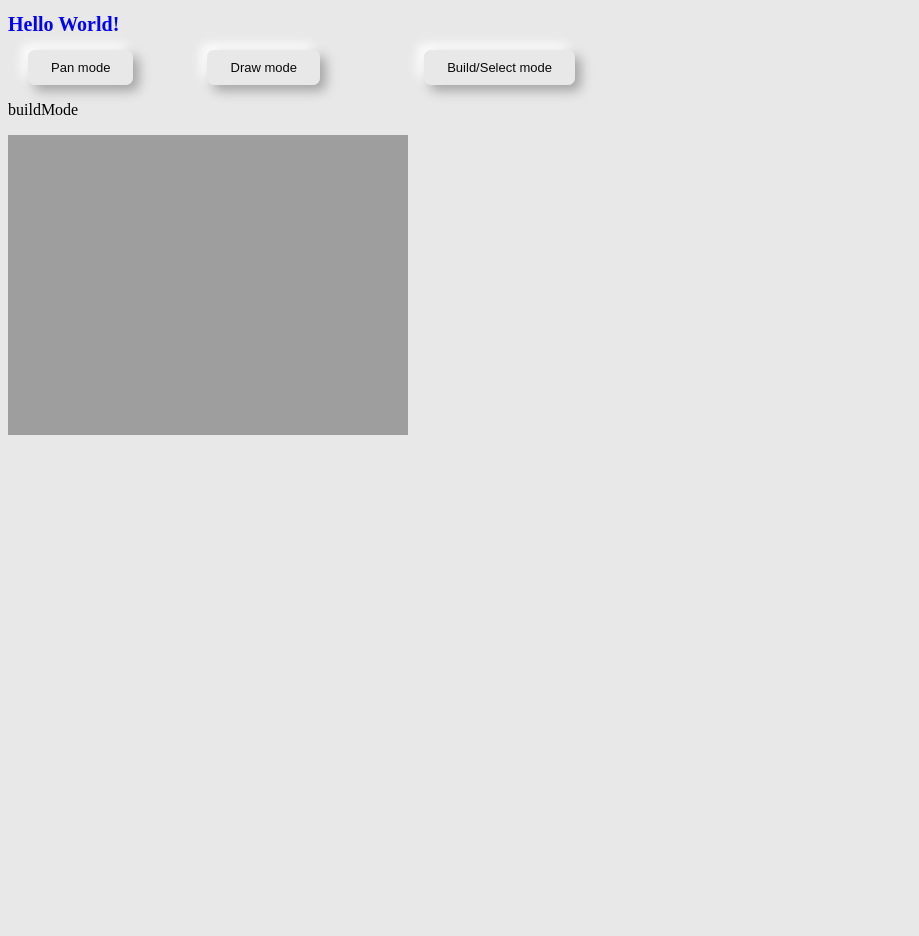
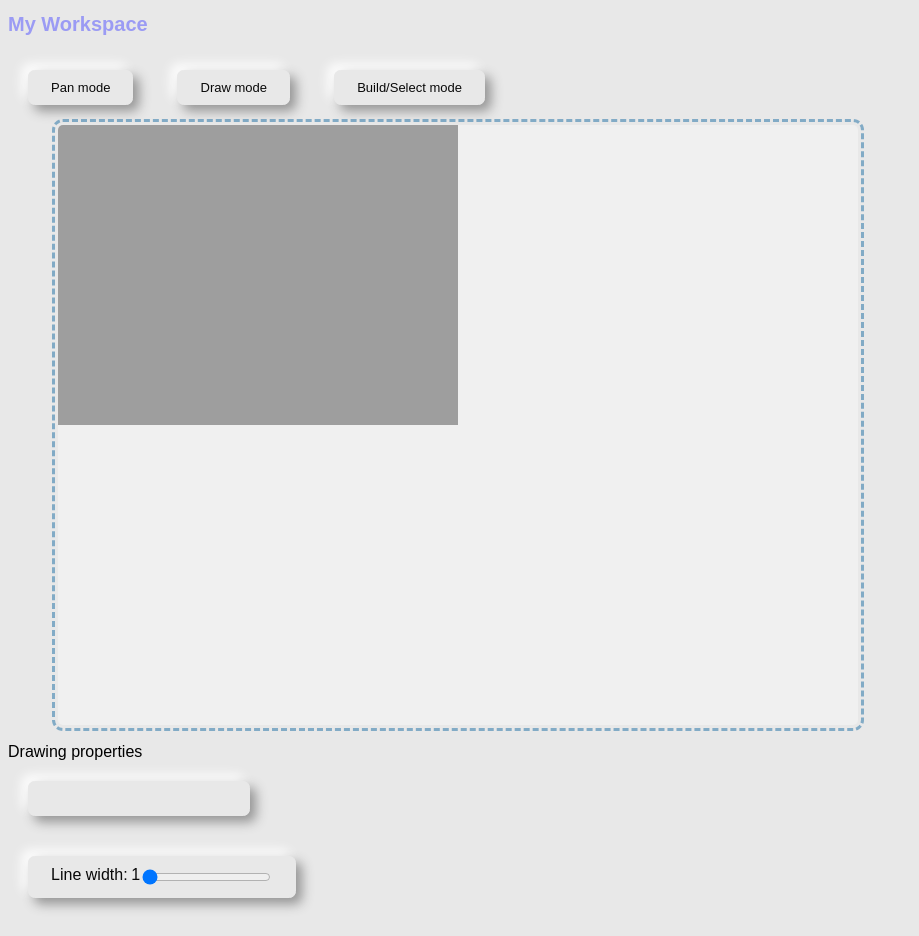
Before and after one commit to osamaas1993/Fabric-JS-Test, a plain HTML site: page index.html in a window 1280 px wide. Shown: the whole page, without its empty margins (0-919 px from the left). Before the commit the page ends 800 px from the top, so only its background shows below. Drawn offline with Linux system fonts and the light colour scheme.

Commit message:
Add files via upload

```diff
--- a/index.html
+++ b/index.html
@@ -1,29 +1,102 @@
+<!-- @format -->
+
 <!DOCTYPE html>
 <html lang="en">
 	<head>
-    <meta charset="UTF-8">
-    <meta http-equiv="X-UA-Compatible" content="IE=edge">
-    <meta name="viewport" content="width=device-width, initial-scale=1.0">
+		<meta charset="UTF-8" />
+		<meta http-equiv="X-UA-Compatible" content="IE=edge" />
+		<meta name="viewport" content="width=device-width, initial-scale=1.0" />
 		<link rel="stylesheet" type="text/css" href="style.css" />
 		<title>My Fabric JS Test</title>
 	</head>
 	<body>
-    <h1>Hello World!</h1>
+		<h1>My Workspace</h1>
 
-    <button style = "margin-inline: 20px" onclick="togglePan()">Pan mode</button>
-    <button style = "margin-inline: 50px" onclick="toggleDraw()">Draw mode</button>
-    <button style = "margin-inline: 50px" onclick="toggleBuild()">Build/Select mode</button>
-    <br>
-    <p id="canvas-mode"></p>
-    <canvas id="canvasID"></canvas>
+		<button class="abstract" onclick="togglePan()">Pan mode</button>
+		<button class="abstract" onclick="toggleDraw()">Draw mode</button>
+		<button class="abstract" onclick="toggleBuild()">Build/Select mode</button>
+
+		<br />
+
+		<!-- <p id="canvas-mode"></p> -->
+		<canvas style="margin-inline: 50px" id="canvasID"></canvas>
+		<br />
+
+    <!-- drawing parameters-->
+    <div id="drawing-mode-options">
+    <label><h6 class="propertyText">Drawing properties</h6></label>
+      <input class ="abstract" id="colorPicker" data-jscolor="{value:'#000000'}" style="font-family:Arial, Helvetica, sans-serif">
+      </input>
+
+    <div class="abstract">
+      <label for="drawing-line-width" class="propertyText">Line width:</label>
+      <span class="propertyText" id="widthSelector">1</span><input type="range" value="1" min="1" max="20" id="drawing-line-width">
+    </div><br>
+  </div>
+
+		<!-- <div style="display: inline-block; margin-left: 10px">
+        <button id="drawing-mode" class="btn btn-info">Cancel drawing mode</button><br>
+        <button id="clear-canvas" class="btn btn-info">Clear</button><br>
+
+    brush options
+        <div id="drawing-mode-options">
+          <label for="drawing-mode-selector">Mode:</label>
+          <select id="drawing-mode-selector">
+            <option>Pencil</option>
+            <option>Circle</option>
+            <option>Spray</option>
+            <option>Pattern</option>
+
+            <option>hline</option>
+            <option>vline</option>
+            <option>square</option>
+            <option>diamond</option>
+            <option>texture</option>
+          </select><br>
+
+          <label for="drawing-line-width">Line width:</label>
+          <span class="info">30</span><input type="range" value="30" min="0" max="150" id="drawing-line-width"><br>
+
+          <label for="drawing-color">Line color:</label>
+          <input type="color" value="#005E7A" id="drawing-color"><br>
+
+          <label for="drawing-shadow-color">Shadow color:</label>
+          <input type="color" value="#005E7A" id="drawing-shadow-color"><br>
+
+          <label for="drawing-shadow-width">Shadow width:</label>
+          <span class="info">0</span><input type="range" value="0" min="0" max="50" id="drawing-shadow-width"><br>
+
+          <label for="drawing-shadow-offset">Shadow offset:</label>
+          <span class="info">0</span><input type="range" value="0" min="0" max="50" id="drawing-shadow-offset"><br>
+        </div>
+      </div> -->
+
+		<br />
+
+		<!--<form method="post" enctype="multipart/form-data">
+        <div>
+          <label for="file">Choose file to upload</label>
+          <input type="file" id="file" name="file" multiple>
+        </div>
+        <div>
+          <button>Submit</button>
+        </div>
+       </form> -->
+
+<script src="lib\fabric.min.js"></script>
+<script src="script.js"></script>
+<script src="lib\jscolor.js"></script>
+<script>
+// These options apply to all color pickers on the page
+jscolor.presets.default = {
+	format:'hex', alphaChannel:false,
+	backgroundColor:'rgba(255,255,255,0.5)', closeButton:true,
+	shadowColor:'rgba(0,0,0,0.14)'
+};
+</script>
 
 
 
-
-    <script src="lib\fabric.min.js"></script>
-    <script src="script.js"></script>
-<script>
-    document.getElementById("canvas-mode").innerHTML = currentMode
-</script>
+		<script></script>
 	</body>
 </html>
--- a/script.js
+++ b/script.js
@@ -1,4 +1,6 @@
-console.log ("This is javascript")
+/** @format */
+
+console.log("This is javascript");
 
 //function for creating the canvas, the function includes its parameters
 function initCanvas(id) {
@@ -6,9 +8,10 @@ function initCanvas(id) {
 		width: 800,
 		height: 600,
 		isDrawingMode: false,
-        selection : false,
-        selectionKey : ["shiftKey"],
-        skipTargetFind : false,
+		selection: false,
+		//selectionKey : ["shiftKey"],
+		skipTargetFind: false,
+		backgroundColor: "rgba(240, 240, 240, 1.0)",
 	});
 }
 
@@ -21,100 +24,129 @@ function setBackground(url, canvas) {
 }
 
 //creating a canvas that takes its options from the initCanvas function, the ID parameter is the canvas html ID
-const canvas = initCanvas ('canvasID');
+const canvas = initCanvas("canvasID");
 
 //modes objects and currentMode variable
 const modes = {
-    pan : 'panMode',
-    build : 'buildMode',
-    draw : 'drawMode',
+	pan: "panMode",
+	build: "buildMode",
+	draw: "drawMode",
 };
 
-let currentMode = 'buildMode';
+let currentMode = "buildMode";
 let mousePressed = false;
+let drawWidth = 1;
+let color = "#000000";
+
+// modifying the drawing width using the slider
+function setWidthListener() {
+	const widthPicker = document.getElementById("drawing-line-width");
+	widthPicker.addEventListener("change", function (event) {
+		drawWidth = Number(event.target.value);
+		console.log("The drawing width is :" + event.target.value);
+		canvas.freeDrawingBrush.width = drawWidth;
+		document.getElementById("widthSelector").innerHTML = event.target.value;
+	});
+}
+// modifying the drawing color using the color picker
+function setColorListener() {
+	const colorPicker = document.getElementById("colorPicker");
+	colorPicker.addEventListener("change", function (event) {
+		color = event.target.value;
+		console.log(event.target.value);
+		canvas.freeDrawingBrush.color = color;
+		canvas.renderAll();
+	});
+}
 
 //for the toggle pan button
 function togglePan() {
-    if (currentMode !== 'panMode') {
-        currentMode = 'panMode';
+	if (currentMode !== "panMode") {
+		currentMode = "panMode";
 		canvas.isDrawingMode = false;
 		canvas.skipTargetFind = true;
 		console.log(currentMode);
+	} else {
+		(currentMode = "buildMode"), console.log(currentMode);
 	}
-    else {
-        currentMode = 'buildMode',
-        console.log(currentMode);
 }
-};
 
 //for the toggle build/select button
 function toggleBuild() {
-    if (currentMode !== 'buildMode') {
-        currentMode = 'buildMode';
+	if (currentMode !== "buildMode") {
+		currentMode = "buildMode";
 		canvas.skipTargetFind = false;
 		canvas.isDrawingMode = false;
 		console.log(currentMode);
 	}
-};
+}
 
-//for the toggle draw button
+//for the toggle draw button and drawing paramters
 function toggleDraw() {
-    if (currentMode !== 'drawMode') {
-        currentMode = 'drawMode';
+	if (currentMode !== "drawMode") {
+		currentMode = "drawMode";
 		console.log(currentMode);
-        canvas.isDrawingMode=true;
+		canvas.isDrawingMode = true;
+		//drawing propoerties below
+		canvas.freeDrawingBrush.strokeLineCap = "round"; //options are "butt" "round" "square"
+		canvas.freeDrawingBrush.strokeLineJoin = "miter"; //options are "bevel", "round", "miter"
+	} else {
+		(currentMode = "buildMode"), console.log(currentMode);
+		canvas.isDrawingMode = false;
 	}
-    else {
-        currentMode = 'buildMode',
-        console.log(currentMode);
-        canvas.isDrawingMode=false;
 }
-};
 
 //the setPanEvents include the mouse down, up, and moving parameters for when we are in pan mode
 function setMouseEvents(canvas) {
 	canvas.on("mouse:down", function (event) {
-        if (currentMode === modes.pan){
-            mousePressed = true,
-            console.log ("mouse was pressed in pan mode"),
-            canvas.setCursor ('grab'),
-            canvas.renderAll()
+		if (currentMode === modes.pan) {
+			(mousePressed = true),
+				console.log("mouse was pressed in pan mode"),
+				canvas.setCursor("grab"),
+				canvas.renderAll();
 		} else if (currentMode === modes.draw) {
-            mousePressed = true,
-            console.log ("mouse was pressed in draw mode"),
-            canvas.setCursor('crosshair'),
-            canvas.renderAll()
+			(mousePressed = true),
+				console.log("mouse was pressed in draw mode"),
+				canvas.setCursor("crosshair"),
+				canvas.renderAll();
 		} else {
-            console.log ("mouse was pressed")
+			console.log("mouse was pressed");
 		}
-
-    })
+	});
 
 	canvas.on("mouse:move", function (event) {
 		if (mousePressed && currentMode === modes.pan) {
 			const mEvent = event.e;
 			const delta = new fabric.Point(mEvent.movementX, mEvent.movementY);
 			canvas.relativePan(delta);
-            console.log ("mouse is moving in pan mode");
-            canvas.setCursor ('grab');
-            canvas.renderAll()
-        } else if (mousePressed && currentMode === modes.draw ) {
-            console.log ("mouse is moving in draw mode");
-            canvas.renderAll()
+			console.log("mouse is moving in pan mode");
+			canvas.setCursor("grab");
+			canvas.renderAll();
+		} else if (mousePressed && currentMode === modes.draw) {
+			console.log("mouse is moving in draw mode");
+			canvas.renderAll();
 		}
-
-    })
+	});
 
 	canvas.on("mouse:up", function (event) {
 		mousePressed = false;
 		console.log("mouse is up");
-        canvas.setCursor ('default');
-        canvas.renderAll()
-    })
+		canvas.setCursor("default");
+		canvas.renderAll();
+	});
+}
 
-}
+//drawing options
 
 ////////////////////////////////////////////////////////////////////////////////////////////////////
 
-setBackground ('https://cdn.pixabay.com/photo/2016/11/23/13/48/beach-1852945_960_720.jpg', canvas);
-setMouseEvents (canvas);
+setBackground(
+	"https://cdn.pixabay.com/photo/2016/11/23/13/48/beach-1852945_960_720.jpg",
+	canvas,
+);
+setMouseEvents(canvas);
+
+setColorListener();
+setWidthListener();
+
+//  document.getElementById("canvas-mode").innerHTML = currentMode
--- a/style.css
+++ b/style.css
@@ -1,9 +1,12 @@
-h1{
-    color: blue;
+/** @format */
+
+h1 {
+	color: rgba(78, 78, 255, 0.5);
 	font-size: 20px;
+	font-family: Arial, Helvetica, sans-serif;
 }
 
-button {
+.abstract {
 	color: #090909;
 	padding: 0.7em 1.7em;
 	font-family: Arial, Helvetica, sans-serif;
@@ -11,18 +14,45 @@ button {
 	border-radius: 0.5em;
 	background: #e8e8e8;
 	border: 1px solid #e8e8e8;
-    transition: all .3s;
-    box-shadow: 6px 6px 12px #a5a5a5,
-                -6px -6px 12px #ffffff;
+	transition: all 0.5s;
+	box-shadow: 6px 6px 12px #949494, -6px -6px 12px #ffffff;
+	margin: 20px;
+    margin-bottom: 20px;
+
 }
 
 button:hover {
-    border: 1px solid white;
+	border: 1.2px solid white;
 }
 
 button:active {
-    box-shadow: 4px 4px 12px #949494,
-                -4px -4px 12px #ffffff;
+	box-shadow: 4px 4px 12px #949494, -4px -4px 12px #ffffff;
 }
 
-body {background-color: #e8e8e8;}
+.propertyText {
+    font-family: Arial, Helvetica, sans-serif;
+    font-size: 12pt;
+    font-weight: 100;
+    margin-block-start: 0px;
+    margin-block-end: 0px;
+    vertical-align:5px;
+}
+
+#drawing-mode-options {
+	float: right;
+}
+#canvasID {
+	float: left;
+	outline: 3px dashed rgba(28, 110, 164, 0.5);
+	outline-offset: 3px;
+	-webkit-border-radius: 5px;
+	border-radius: 5px;
+}
+
+#drawing-mode-options {
+    float: left;
+}
+
+body {
+	background-color: #e8e8e8;
+}
```
Lines whose indentation alone changed are shown as unchanged.
